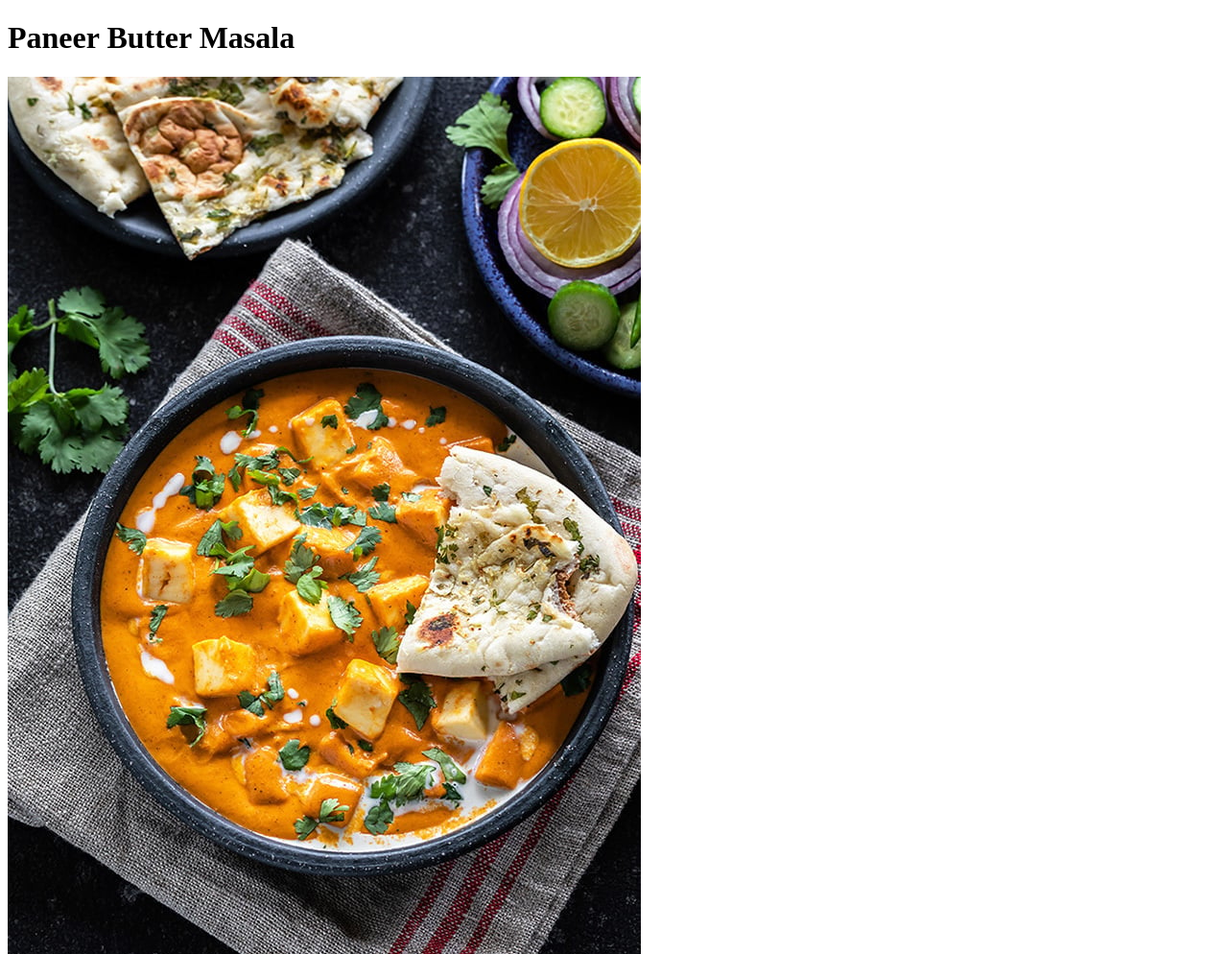
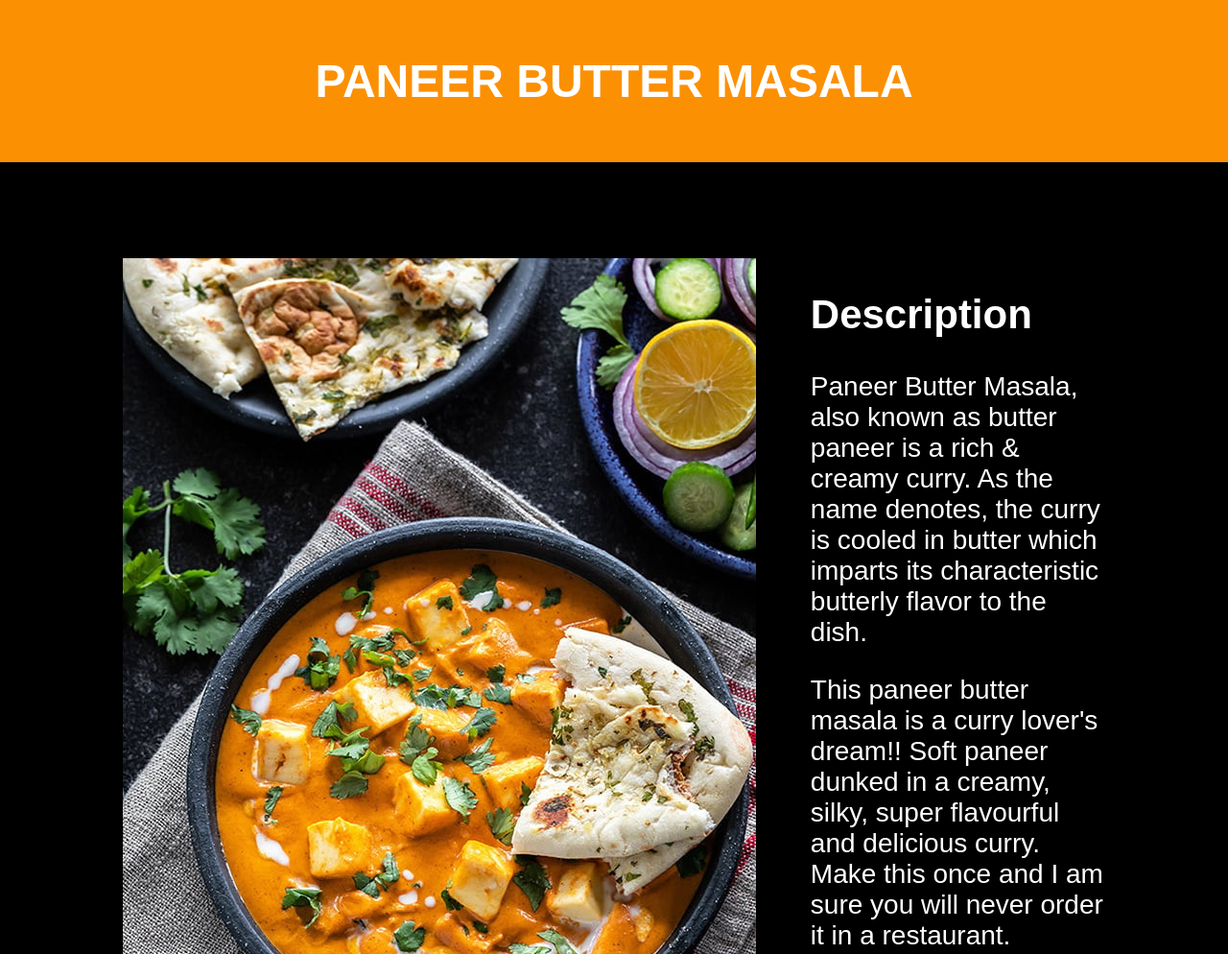
Before and after one commit to ASRoshanKrishna/odin-recipes, a plain HTML site: page recipes/paneerbuttermasala.html in a window 1280 px wide. Shown: the top 994 px of the page at 96% size. Drawn offline with Linux system fonts and the light colour scheme.

Commit message:
ADD CSS TO RECIPE1

```diff
--- a/css/styles.css
+++ b/css/styles.css
@@ -22,6 +22,7 @@ header{
 
 section{
     padding-top: 100px;
+    padding-bottom: 50px;
     float: left;
     width: 70%;
 }
@@ -32,3 +33,20 @@ aside{
     width: 30%;
     padding-top: 100px;
 }
+
+footer{
+    clear: both;
+    line-height: 32px;
+}
+
+.same{
+    text-align: center;
+    font-weight: 600;
+    padding-top: 25px;
+    padding-bottom: 25px;
+    text-transform: uppercase;
+}
+
+.one{
+    background-color: #fc9003;
+}
--- a/recipes/paneerbuttermasala.html
+++ b/recipes/paneerbuttermasala.html
@@ -4,10 +4,15 @@
     <meta charset="UTF-8">
     <meta name="viewport" content="width=device-width, initial-scale=1.0">
     <title>Paneer Butter Masala</title>
+    <link rel="stylesheet" href="../css/styles.css">
 </head>
 <body>
-    <h1>Paneer Butter Masala</h1>
+    <div class="same one"><h1>Paneer Butter Masala</h1></div>
+    <div class="container">
+        <section>
         <img src="../images/Paneer-Butter-Masala.jpg" alt="Picture of a Butter Paneer">
+        </section>
+        <aside>
         <h2>Description</h2>
         <p>Paneer Butter Masala, also known as butter paneer is a rich & creamy curry. As the name denotes, the curry is cooled in butter which imparts its characteristic butterly flavor to the dish.</p>
 
@@ -22,7 +27,8 @@
             <li>Cashews</li>
             <li>Butter</li>
         </ul>
-
+        </aside>
+        <footer>
         <h2>Steps</h2>
         <ol>
             <li>Soak 18 to 20 cashews in ⅓ cup hot water for 20 to 30 minutes.</li>
@@ -44,5 +50,7 @@
             <li>Now quickly add 1 teaspoon crushed dry fenugreek leaves (kasuri methi leaves) and 1 teaspoon garam masala to the gravy.</li>
             <li>Serve Paneer Butter Masala hot garnished with 1 to 2 tablespoons of chopped coriander leaves (cilantro) and the remaining ginger julienne. You can also drizzle some cream or dot with butter while serving. Enjoy!</li>
         </ol>
+        </footer>
+    </div>
 </body>
 </html>
```
